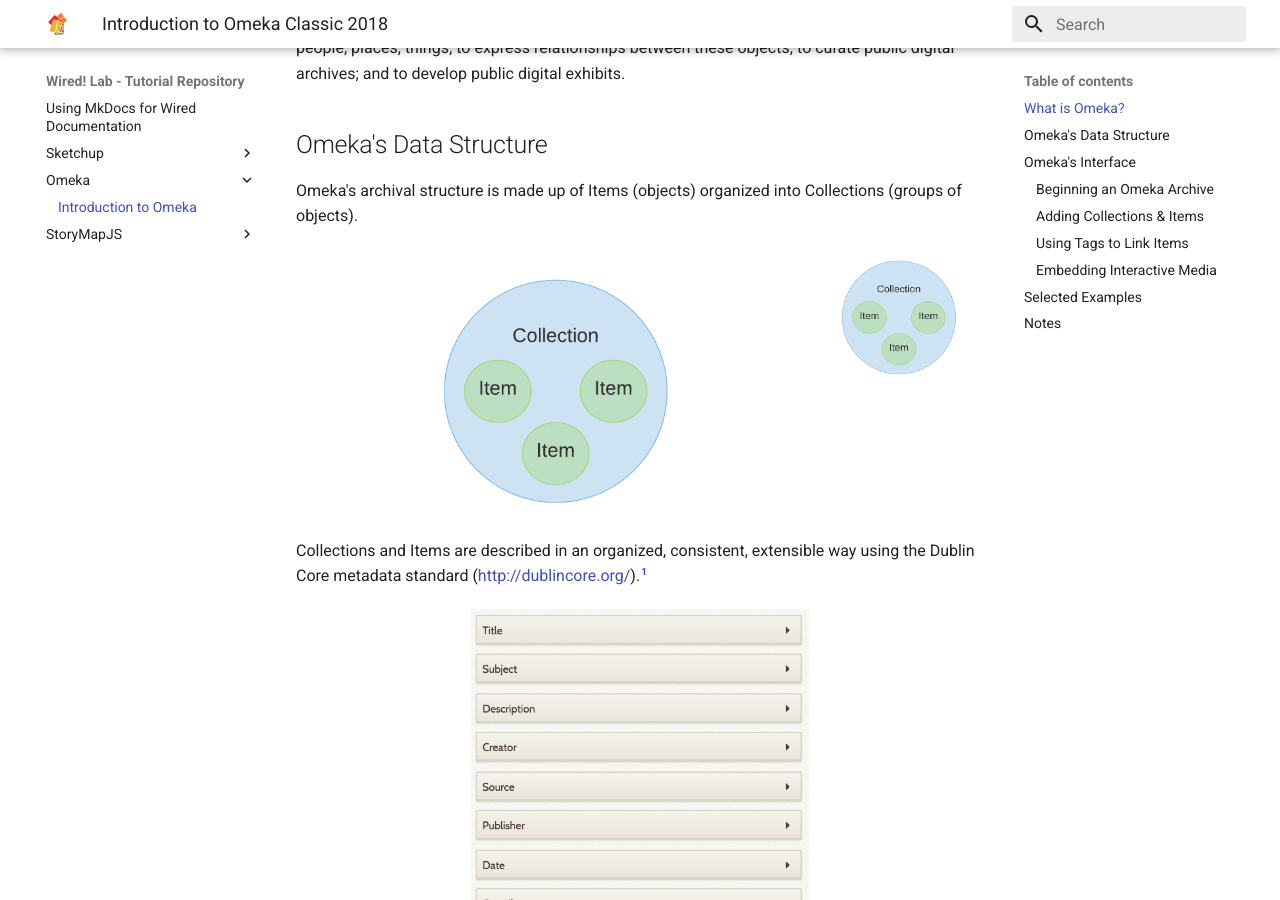
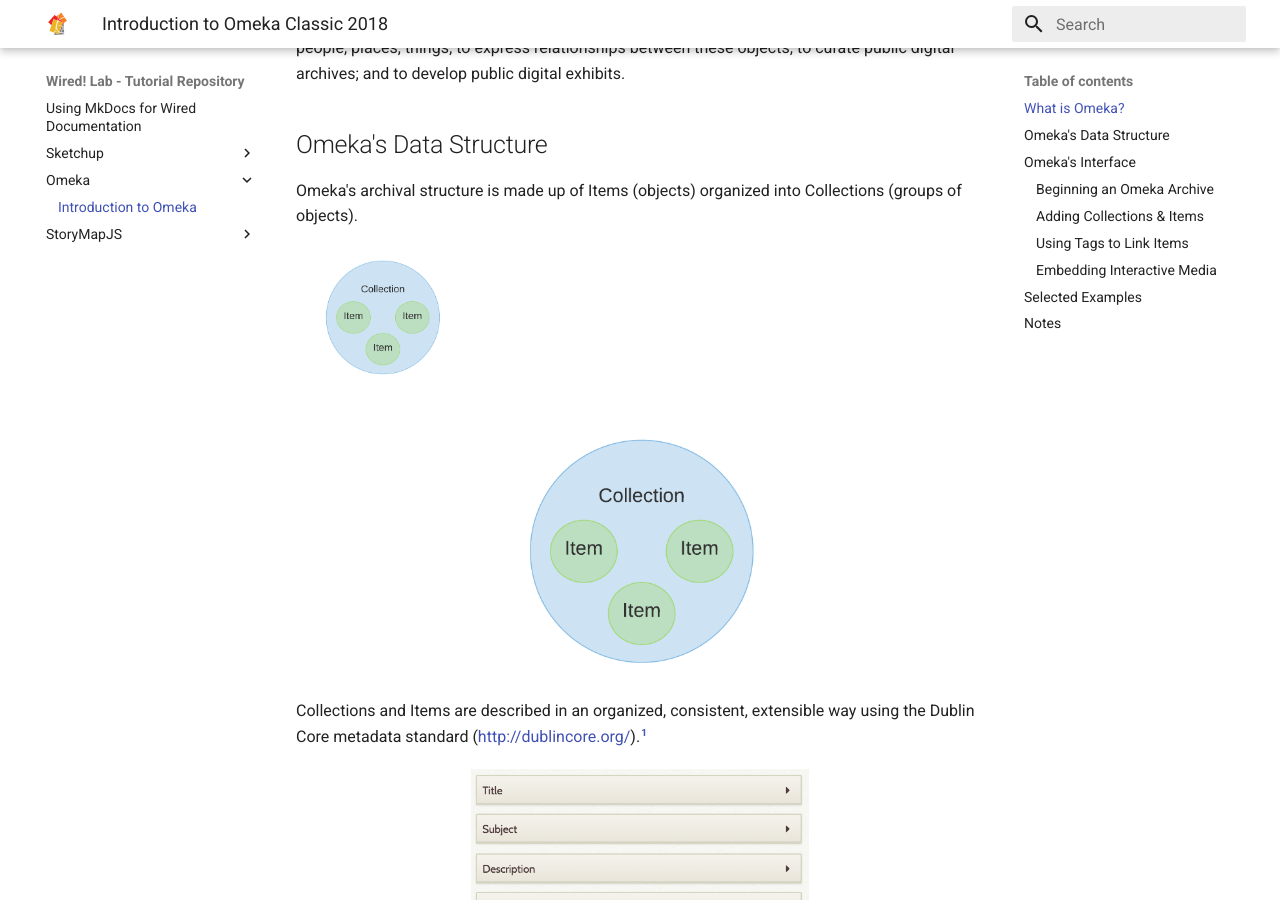
Before and after one commit to dahvcduke/tutorials, an MkDocs documentation site: the page built from docs/intro2omk/index.md, in a window 1280 px wide and 900 px high, scrolled down 731 px. Built offline with MkDocs 1.6.1 and Material for MkDocs 9.7.7, drawn with Linux system fonts in a browser that asks for light colours; old or Windows-style settings are respelled for this version of MkDocs.

Commit message:
image HTML testing

```diff
--- a/docs/intro2omk/index.md
+++ b/docs/intro2omk/index.md
@@ -17,7 +17,7 @@
 
 Omeka's archival structure is made up of Items (objects) organized into Collections (groups of objects).
 
-<img src="images/image15.png" style="width:25%; float:right;"/>
+<img src="images/image15.png" width="25%"/>
 
 ![Omeka's data structure](images/image15.png#center#50)
 
```
